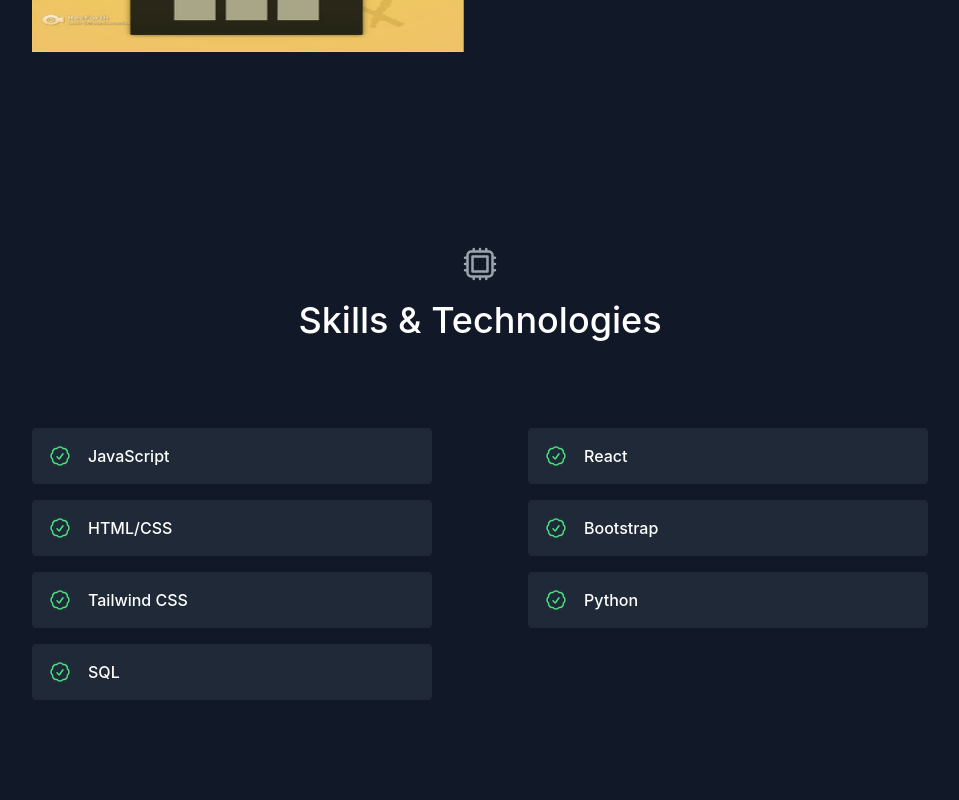
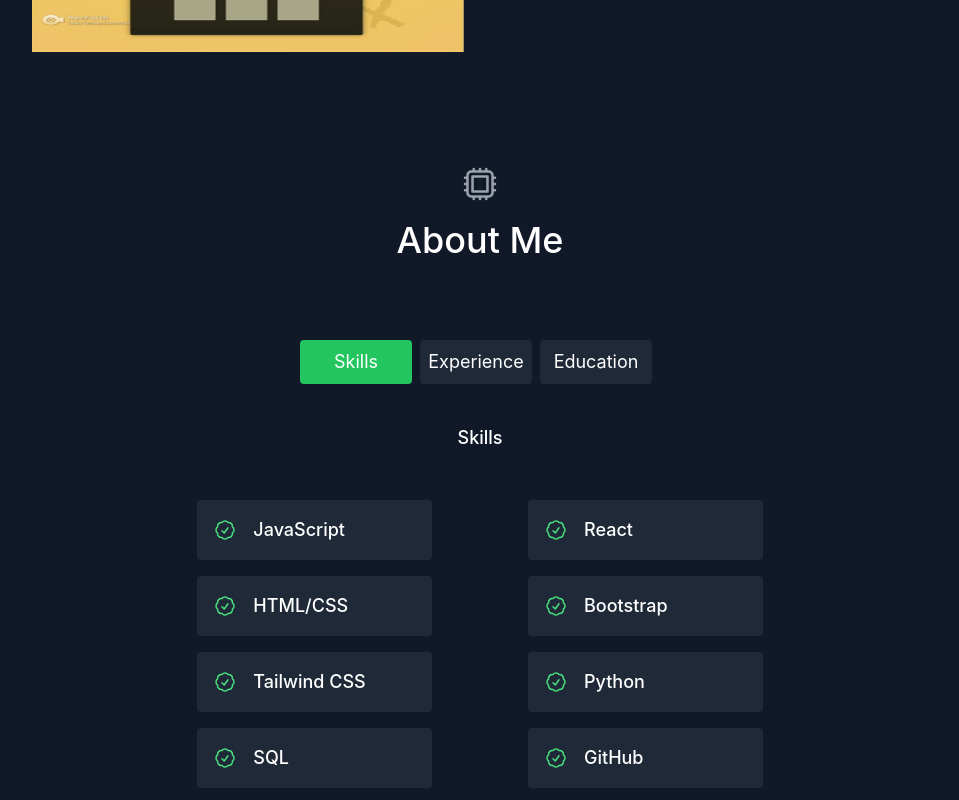
Before and after one commit to garimashingal/myportfolio, a React (Create React App) app: page / in a window 1280 px wide. Shown: the part 1640-2440 px from the top of the page, without its empty margins (160-1119 px from the left). Built offline with nearby package versions, Linux system fonts and the light colour scheme.

Commit message:
Added the logic for adding tabs in the Skills section along with its data

```diff
--- a/src/components/About.jsx
+++ b/src/components/About.jsx
@@ -13,7 +13,7 @@ export default function About() {
           <br />
 
           <p className="mb-8 leading-relaxed">
-            I am a software developer with 6 years of experience in various
+            I am a software developer with 6+ years of experience in various
             organizations. After a career break to care for my family, I am now
             eager to re-enter the tech industry. I specialize in developing
             responsive web applications using HTML, CSS, JavaScript, React,
--- a/src/components/Contact.jsx
+++ b/src/components/Contact.jsx
@@ -66,6 +66,7 @@ export default function Contact() {
             </div> */}
           </div>
         </div>
+
         <form
           data-netlify="true"
           name="contact"
@@ -75,10 +76,6 @@ export default function Contact() {
           <h2 className="text-3xl text-white title-font mb-2 font-medium sm:text-4xl">
             Contact Me
           </h2>
-          {/* <p className="leading-relaxed mb-5">
-            Lorem ipsum dolor sit amet consectetur, adipisicing elit. Illum
-            suscipit officia aspernatur veritatis. Asperiores, aliquid?
-          </p> */}
           <input type="hidden" name="form-name" value="contact" />
           <div className="relative mb-4">
             <label htmlFor="name" className="leading-7 text-sm text-gray-400">
--- a/src/components/Projects.jsx
+++ b/src/components/Projects.jsx
@@ -4,18 +4,12 @@ import { projects } from "../data";
 export default function Projects() {
   return (
     <section id="projects" className="text-gray-400 bg-gray-900 body-font">
-      <div className="container px-5 py-10 mx-auto text-center lg:px-40 mb-20">
+      <div className="container px-5 py-10 mx-auto text-center lg:px-40">
         <div className="text-center mb-20">
           <CodeBracketIcon className="w-10 inline-block mb-4" />
           <h1 className="title-font sm:text-4xl text-3xl mb-4 font-medium text-white">
             Apps I've built
           </h1>
-          {/* <p className="mb-8 leading-relaxed mx-auto">
-            Lorem ipsum dolor, sit amet consectetur adipisicing elit. Eum, nihil
-            veniam dolor sequi omnis soluta magni? Dolore, unde nihil distinctio
-            obcaecati nam, molestiae expedita porro magnam ducimus quo assumenda
-            quas.
-          </p> */}
         </div>
 
         <div className="flex flex-wrap m-4">
--- a/src/components/Skills.jsx
+++ b/src/components/Skills.jsx
@@ -1,36 +1,17 @@
-import { CheckBadgeIcon, CpuChipIcon } from "@heroicons/react/24/outline";
-import { skills } from "../data";
+import { CpuChipIcon } from "@heroicons/react/24/outline";
+import SkillsTab from "./SkillsTab";
+
 export default function Skills() {
   return (
     <section id="skills">
-      <div className="container px-5 py-10 mx-auto mb-20">
+      <div className="container px-5 py-10 mx-auto mb-16 md:mb-20">
         <div className="text-center mb-20">
           <CpuChipIcon className="w-10 inline-block mb-4" />
           <h1 className="title-font sm:text-4xl text-3xl mb-4 font-medium text-white">
-            Skills & Technologies
+            About Me
           </h1>
-          {/* <p className="mb-8 leading-relaxed mx-auto">
-            Lorem ipsum dolor, sit amet consectetur adipisicing elit. Eum, nihil
-            veniam dolor sequi omnis soluta magni? Dolore, unde nihil distinctio
-            obcaecati nam, molestiae expedita porro magnam ducimus quo assumenda
-            quas.
-          </p> */}
         </div>
-
-        <div className="flex flex-wrap mx-auto lg:w-4/5 sm:w-auto">
-          {skills.map((skill) => {
-            return (
-              <div key={skill} className=" p-2 sm:w-1/2 w-full">
-                <div className="mx-10 flex rounded bg-gray-800 p-4 h-full items-center">
-                  <CheckBadgeIcon className="text-green-400 w-6 h-6 flex-shrink-0 mr-4" />
-                  <span className="text-white title-font font-medium">
-                    {skill}
-                  </span>
-                </div>
-              </div>
-            );
-          })}
-        </div>
+        <SkillsTab />
       </div>
     </section>
   );
--- /dev/null
+++ b/src/components/SkillsTab.jsx
@@ -0,0 +1,92 @@
+import { CheckBadgeIcon } from "@heroicons/react/24/outline";
+import { skills, education, experience } from "../data";
+import { useState } from "react";
+
+export default function SkillsTab() {
+  const [toggleTab, setToggleTab] = useState(1);
+
+  let tabClasses =
+    "w-28 rounded mr-2 p-2 text-white bg-gray-800 border-0 focus:outline-none text-lg";
+  let activeTabClass =
+    "w-28 rounded mr-2 p-2 text-white bg-green-500 border-0 focus:outline-none text-lg";
+  return (
+    <div className="container w-2/3 text-center mx-auto">
+      <div id="tabs" className="flex justify-center items-center text-center">
+        <div
+          className={toggleTab === 1 ? activeTabClass : tabClasses}
+          onClick={() => setToggleTab(1)}
+        >
+          Skills
+        </div>
+        <div
+          className={toggleTab === 2 ? activeTabClass : tabClasses}
+          onClick={() => setToggleTab(2)}
+        >
+          Experience
+        </div>
+        <div
+          className={toggleTab === 3 ? activeTabClass : tabClasses}
+          onClick={() => setToggleTab(3)}
+        >
+          Education
+        </div>
+      </div>
+
+      <div id="tabs-content" className=" text-lg font-medium text-white mt-10">
+        <div className={toggleTab === 1 ? " " : "hidden"}>
+          <h2>Skills</h2>
+          <div className="flex flex-wrap mx-auto lg:w-4/5 sm:w-auto mt-10">
+            {skills.map((skill) => {
+              return (
+                <div key={skill} className=" p-2 sm:w-1/2 w-full">
+                  <div className="mx-10 flex rounded bg-gray-800 p-4 h-full items-center">
+                    <CheckBadgeIcon className="text-green-400 w-6 h-6 flex-shrink-0 mr-4" />
+                    <span className="text-white title-font font-medium">
+                      {skill}
+                    </span>
+                  </div>
+                </div>
+              );
+            })}
+          </div>
+        </div>
+
+        <div className={toggleTab === 2 ? " " : "hidden"}>
+          <h2>Experience</h2>
+          <div className="flex mx-auto lg:w-4/5 sm:w-auto mt-10 items-center justify-center flex-col">
+            {experience.map((exp) => {
+              return (
+                <div
+                  key={exp}
+                  className="w-full text-center mx-10 mb-2 flex rounded bg-gray-800 p-4 h-full "
+                >
+                  <span className="text-white title-font font-medium w-full">
+                    {exp}
+                  </span>
+                </div>
+              );
+            })}
+          </div>
+        </div>
+
+        <div className={toggleTab === 3 ? " " : "hidden"}>
+          <h2>Education & Certification</h2>
+          <div className="flex mx-auto lg:w-4/5 sm:w-auto mt-10 items-center justify-center flex-col">
+            {education.map((edu) => {
+              return (
+                <div
+                  key={edu}
+                  className="w-full text-center mx-10 mb-2 flex rounded bg-gray-800 p-4 h-full "
+                >
+                  <span className="text-white title-font font-medium w-full">
+                    {edu}
+                  </span>
+                </div>
+              );
+            })}
+          </div>
+        </div>
+      </div>
+    </div>
+  );
+}
--- a/src/data.js
+++ b/src/data.js
@@ -56,4 +56,19 @@ export const skills = [
   "Tailwind CSS",
   "Python",
   "SQL",
+  "GitHub",
 ];
+
+export const education = [
+  "Bachelors of Technology - Computer Science (2002-2006)",
+  "HTML, CSS, and Javascript for Web Developers (John Hopkins University)",
+  "Object Oriented Programming using Python (Infosys Springboard)",
+  "Scrum Fundamental Certification (SCRUMstudy)",
+  "Career Essentials in Generative AI by Microsoft and LinkedIn",
+];
+
+export const experience = [
+  "Freelancer (July 2022 - Present)",
+  "Senior Software Engineer (October 2010 - May 2012)",
+  "Software Engineer (July 2006 - October 2010)",
+];
```
